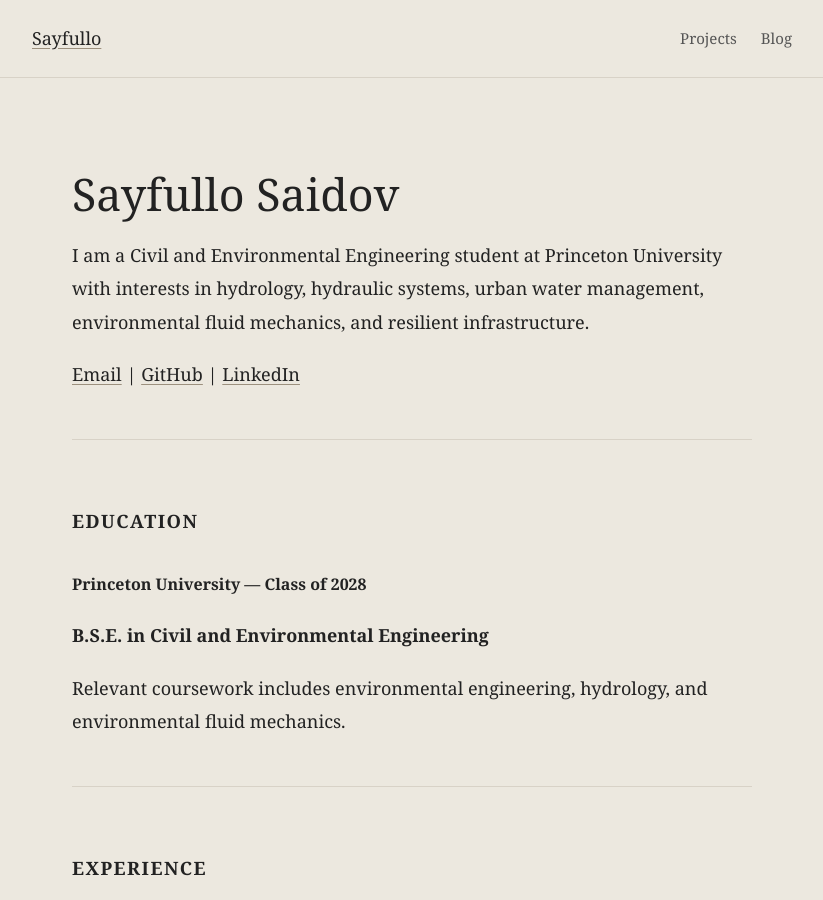
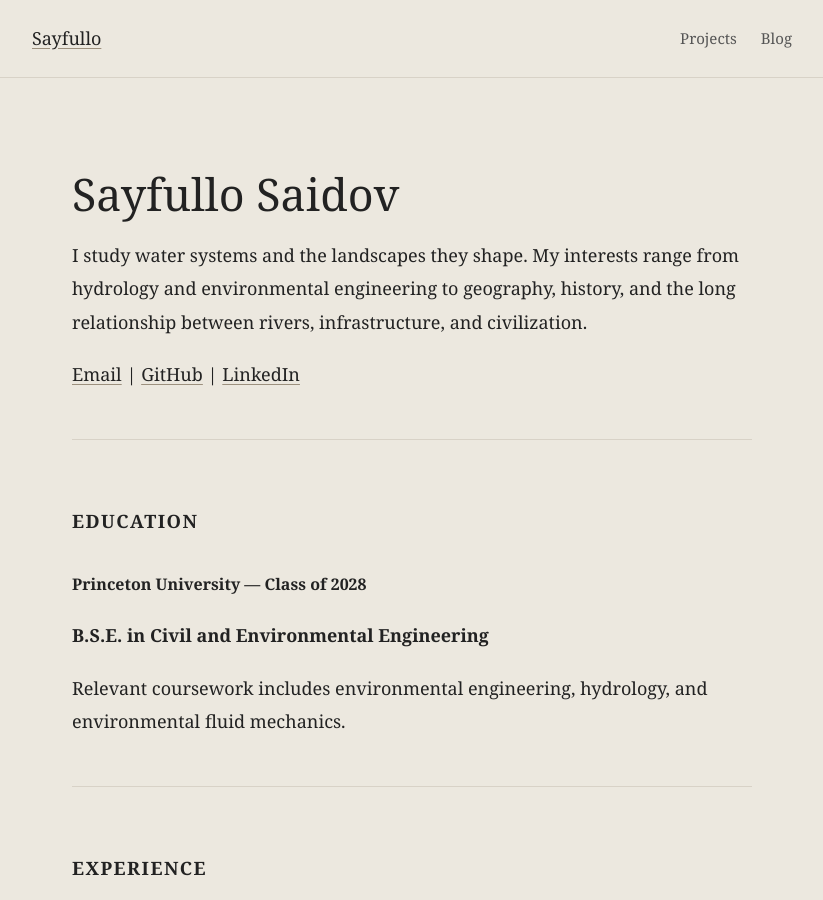
Before and after one commit to sayfullo22/sayfullo22, a Jekyll site: the page built from index.md, in a window 1280 px wide and 900 px high. Shown: the whole window, without its empty margins (228-1051 px from the left). Built offline with Jekyll 4.4.1, drawn with Linux system fonts in a browser that asks for light colours.

Commit message:
Update index.md

```diff
--- a/index.md
+++ b/index.md
@@ -6,7 +6,7 @@
 
 # Sayfullo Saidov
 
-I am a Civil and Environmental Engineering student at Princeton University with interests in hydrology, hydraulic systems, urban water management, environmental fluid mechanics, and resilient infrastructure.
+I study water systems and the landscapes they shape. My interests range from hydrology and environmental engineering to geography, history, and the long relationship between rivers, infrastructure, and civilization.
 
 [Email](mailto:ss4113@princeton.edu) |
 [GitHub](https://github.com/sayfullo22) |
```
